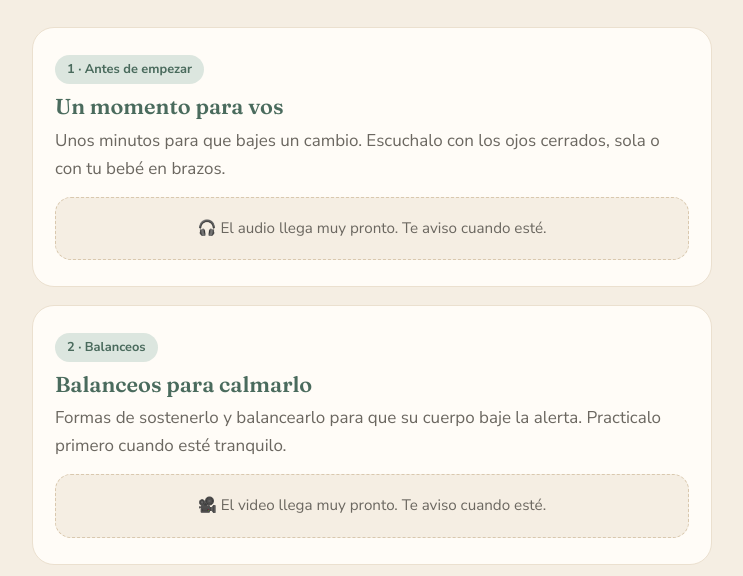
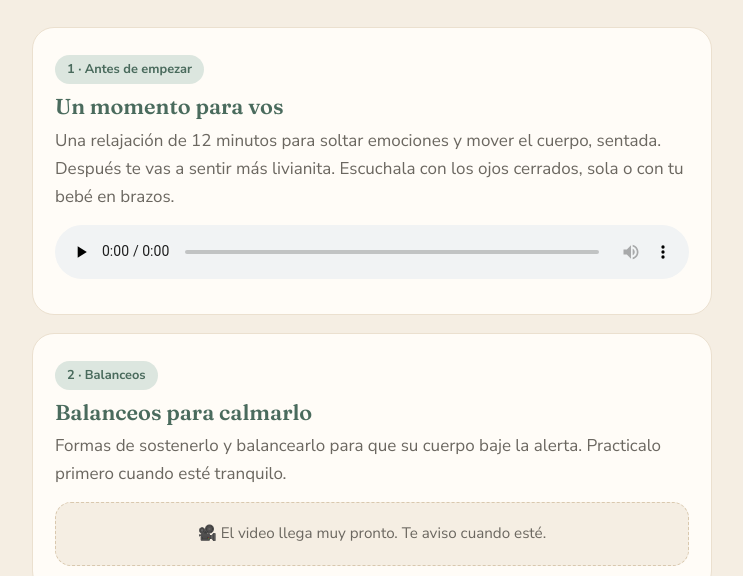
Before and after one commit to integrasistemanervioso/integra-web, a plain HTML site: page integra-web/criar-liviano-familias-k7q2/index.html in a window 1280 px wide. Shown: the part 222-798 px from the top of the page, without its empty margins (268-1011 px from the left). Drawn offline with Linux system fonts and the light colour scheme.

Commit message:
Acceso Criar Liviano: audio de relajación
Co-Authored-By: Claude Opus 5.5 <noreply@anthropic.com>
Claude-Session: https://claude.ai/code/session_01HcRLDuY5xfjjw61trDBgAW

```diff
--- a/integra-web/criar-liviano-familias-k7q2/index.html
+++ b/integra-web/criar-liviano-familias-k7q2/index.html
@@ -47,9 +47,8 @@ footer{text-align:center;padding:20px 20px 50px;color:var(--suave);font-size:.9r
   <section class="paso">
     <span class="num">1 · Antes de empezar</span>
     <h2>Un momento para vos</h2>
-    <p>Unos minutos para que bajes un cambio. Escuchalo con los ojos cerrados, sola o con tu bebé en brazos.</p>
-    <!-- AUDIO-RELAJACION: reemplazar este bloque por <audio controls preload="none" src="../assets/audio/criar-liviano-relajacion.mp3"></audio> -->
-    <div class="pronto">🎧 El audio llega muy pronto. Te aviso cuando esté.</div>
+    <p>Una relajación de 12 minutos para soltar emociones y mover el cuerpo, sentada. Después te vas a sentir más livianita. Escuchala con los ojos cerrados, sola o con tu bebé en brazos.</p>
+    <audio controls preload="none" src="../assets/audio/criar-liviano-relajacion.mp3"></audio>
   </section>
 
   <section class="paso">
```
Also changed, not shown: 1 other file.
